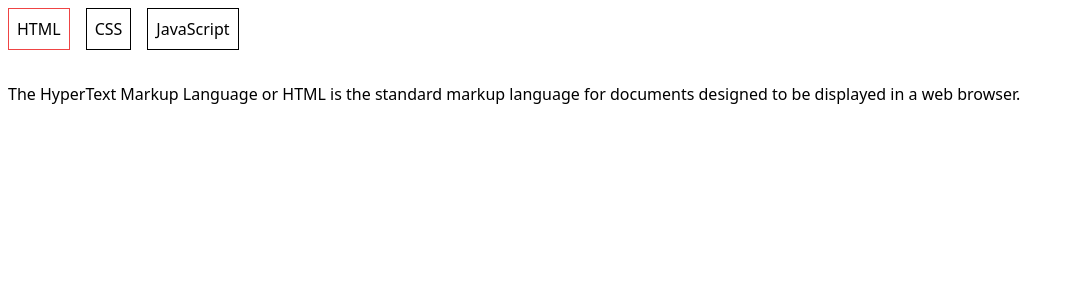
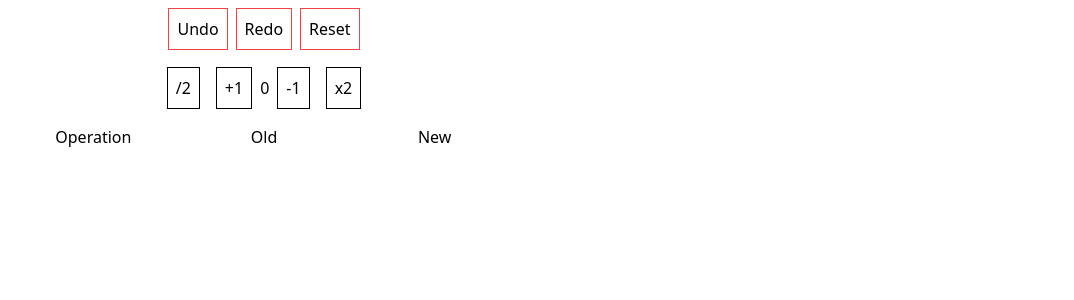
Before and after one commit to chaukhoa97/practicing, a React (Vite) app: page / in a window 1280 px wide. Shown: the top 300 px of the page, without its empty margins (0-1074 px from the left). Built offline with nearby package versions, Linux system fonts and the light colour scheme.

Commit message:
Implement Undoable Counter

```diff
--- a/src/App.jsx
+++ b/src/App.jsx
@@ -5,7 +5,6 @@ import GenerateTable from './GreatFrontEnd.com/GenerateTable/GenerateTable'
 import HolyGrail from './GreatFrontEnd.com/HolyGrail/HolyGrail'
 import ProgressBar from './GreatFrontEnd.com/ProgressBar/ProgressBar'
 import ProgressBars from './GreatFrontEnd.com/ProgressBars/ProgressBars'
-ProgressBars
 import TemperatureConverter from './GreatFrontEnd.com/TemperatureConverter/TemperatureConverter'
 import MortgageCalculator from './GreatFrontEnd.com/MortgageCalculator/MortgageCalculator'
 import Tweet from './GreatFrontEnd.com/Tweet/Tweet'
@@ -24,12 +23,13 @@ import JobBoard from './GreatFrontEnd.com/Job Board/JobBoard'
 import SignUpForm from './GreatFrontEnd.com/Sign Up Form/SignUpForm'
 import Stopwatch from './GreatFrontEnd.com/Stopwatch/Stopwatch'
 import TransferList from './GreatFrontEnd.com/Transfer List/TransferList'
+import UndoableCounter from './GreatFrontEnd.com/Undoable Counter/UndoableCounter'
 
 function App() {
   return (
     <>
-      {/* <Accordion sections={SECTIONS} /> */}
-      <Tabs sections={SECTIONS} />
+      {/* <Accordion sections={SECTIONS} />
+      <Tabs sections={SECTIONS} /> */}
       {/* <JobBoard />
       <ContactForm />
       <FlightBooker />
@@ -58,8 +58,9 @@ function App() {
       <DigitalClock />
       <TicTacToe />
       <SignUpForm />
-      <Stopwatch /> */}
-      {/* <TransferList data={TRANSFER_LIST_DATA} /> */}
+      <Stopwatch />
+      <TransferList data={TRANSFER_LIST_DATA} /> */}
+      <UndoableCounter />
     </>
   )
 }
--- a/src/GreatFrontEnd.com/Transfer List/TransferList.jsx
+++ b/src/GreatFrontEnd.com/Transfer List/TransferList.jsx
@@ -1,75 +1,59 @@
 import { useState, useEffect, useCallback, useRef, useContext } from 'react'
 
 export default function TransferList({ data }) {
-  const [itemLists, setItemLists] = useState(data)
+  const [items, setItems] = useState(data)
   const [checkedIds, setCheckedIds] = useState(() => {
-    return { list1: new Set(), list2: new Set() }
+    return new Set([])
   })
+
+  const list1Items = items.filter((item) => item.listId === 1)
+  const list2Items = items.filter((item) => item.listId === 2)
+
+  const handleTransferAll = (direction) => {
+    setItems((items) => {
+      return items.map((item) => {
+        return { ...item, listId: direction === 'rtl' ? 1 : 2 }
+      })
+    })
+  }
 
   const handleCheck = (id) => {
     setCheckedIds((c) => {
-      const newIds = { list1: new Set(c.list1), list2: new Set(c.list2) }
-      const itemInList1 = itemLists.list1.find((item) => item.id === id)
-      if (itemInList1) {
-        newIds.list1.has(id) ? newIds.list1.delete(id) : newIds.list1.add(id)
-      } else {
-        newIds.list2.has(id) ? newIds.list2.delete(id) : newIds.list2.add(id)
-      }
-      return newIds
+      const newSet = new Set(c)
+      newSet.has(id) ? newSet.delete(id) : newSet.add(id)
+      return newSet
     })
   }
 
-  const handleTransferAll = (direction) => {
-    if (direction === 'rtl') {
-      setItemLists((d) => {
-        return { list1: [...d.list1, ...d.list2], list2: [] }
+  const handleTransfer = (direction) => {
+    const affectedIds =
+      direction === 'rtl'
+        ? list2Items
+            .filter((item) => checkedIds.has(item.id))
+            .map((item) => item.id)
+        : list1Items
+            .filter((item) => checkedIds.has(item.id))
+            .map((item) => item.id)
+
+    setItems((items) => {
+      return items.map((item) => {
+        if (affectedIds.includes(item.id)) {
+          return { ...item, listId: direction === 'rtl' ? 1 : 2 }
+        }
+        return item
       })
-    } else {
-      setItemLists((d) => {
-        return { list1: [], list2: [...d.list2, ...d.list1] }
-      })
-    }
-  }
-
-  const handleTransfer = (direction) => {
-    if (direction === 'rtl') {
-      setItemLists((d) => {
-        const transferedItems = itemLists.list2.filter((item) =>
-          checkedIds.list2.has(item.id),
-        )
-        const unchangedItems = itemLists.list2.filter(
-          (item) => !checkedIds.list2.has(item.id),
-        )
-        return {
-          list1: [...d.list1, ...transferedItems],
-          list2: unchangedItems,
-        }
-      })
-    } else {
-      setItemLists((d) => {
-        const transferedItems = itemLists.list1.filter((item) =>
-          checkedIds.list1.has(item.id),
-        )
-        const unchangedItems = itemLists.list1.filter(
-          (item) => !checkedIds.list1.has(item.id),
-        )
-        return {
-          list1: unchangedItems,
-          list2: [...d.list2, ...transferedItems],
-        }
-      })
-    }
+    })
   }
 
   return (
     <div className="m-2 flex divide-x-2">
       <ul className="px-4">
-        {itemLists.list1.map((item) => (
+        {list1Items.map((item) => (
           <li key={item.id}>
             <input
               type="checkbox"
               id={item.id}
-              checked={checkedIds.list1.has(item.id)}
+              checked={checkedIds.has(item.id)}
               onChange={() => handleCheck(item.id)}
             />
             <label htmlFor={item.id}>{item.label}</label>
@@ -78,37 +62,37 @@ export default function TransferList({ data }) {
       </ul>
       <div className="px-4">
         <button
-          className="block border border-black p-2"
+          className="block border border-black px-2 py-0.5"
           onClick={() => handleTransferAll('rtl')}
         >
           {'<<'}
         </button>
         <button
-          className="block border border-black p-2"
+          className="block border border-black px-2 py-0.5"
           onClick={() => handleTransfer('rtl')}
         >
           {'<'}
         </button>
         <button
-          className="block border border-black p-2"
+          className="block border border-black px-2 py-0.5"
           onClick={() => handleTransfer('ltr')}
         >
           {'>'}
         </button>
         <button
-          className="block border border-black p-2"
+          className="block border border-black px-2 py-0.5"
           onClick={() => handleTransferAll('ltr')}
         >
           {'>>'}
         </button>
       </div>
       <ul className="px-4">
-        {itemLists.list2.map((item) => (
+        {list2Items.map((item) => (
           <li key={item.id}>
             <input
               type="checkbox"
               id={item.id}
-              checked={checkedIds.list2.has(item.id)}
+              checked={checkedIds.has(item.id)}
               onChange={() => handleCheck(item.id)}
             />
             <label htmlFor={item.id}>{item.label}</label>
--- /dev/null
+++ b/src/GreatFrontEnd.com/Undoable Counter/UndoableCounter.jsx
@@ -0,0 +1,115 @@
+import { useState } from 'react'
+import { cn } from '../../util'
+
+const INITIAL_VALUE = 0
+const OPERATIONS = ['/2', '-1', '+1', 'x2']
+
+export default function UndoableCounter() {
+  const [history, setHistory] = useState([])
+  const [cached, setCached] = useState([])
+  const latestValue = history.at(-1)?.newValue || INITIAL_VALUE
+
+  const handleOperationEvents = (type) => {
+    switch (type) {
+      case '/2':
+        setHistory([
+          ...history,
+          { operation: '/2', oldValue: latestValue, newValue: latestValue / 2 },
+        ])
+        break
+      case '-1':
+        setHistory([
+          ...history,
+          { operation: '-1', oldValue: latestValue, newValue: latestValue - 1 },
+        ])
+        break
+      case '+1':
+        setHistory([
+          ...history,
+          { operation: '+1', oldValue: latestValue, newValue: latestValue + 1 },
+        ])
+        break
+      case 'x2':
+        setHistory([
+          ...history,
+          { operation: 'x2', oldValue: latestValue, newValue: latestValue * 2 },
+        ])
+        break
+    }
+  }
+
+  const handleUndo = () => {
+    const newHistory = [...history]
+    const removedElement = newHistory.pop()
+    setHistory(newHistory)
+
+    setCached([...cached, removedElement])
+  }
+
+  const handleRedo = () => {
+    const newCached = [...cached]
+    const removedElement = newCached.pop()
+    setCached(newCached)
+
+    setHistory([...history, removedElement])
+  }
+
+  return (
+    <div className="m-2 flex max-w-lg flex-col items-center">
+      <div className="mb-4">
+        <button
+          className="border border-black p-2 disabled:border-red-500"
+          onClick={handleUndo}
+          disabled={history.length === 0}
+        >
+          Undo
+        </button>
+        <button
+          className="mx-2 border border-black p-2 disabled:border-red-500"
+          onClick={handleRedo}
+          disabled={cached.length === 0}
+        >
+          Redo
+        </button>
+        <button
+          className="border border-black p-2 disabled:border-red-500"
+          disabled={history.length === 0}
+          onClick={() => setHistory([])}
+        >
+          Reset
+        </button>
+      </div>
+      <hr></hr>
+      <div className="mb-4 flex items-center">
+        <span className="order-1">{latestValue}</span>
+        {/* order-0, order-1, order-2, order-3 */}
+        {OPERATIONS.map((operation, index) => (
+          <button
+            key={operation}
+            className={cn('mx-2 border border-black p-2', `order-${index}`)}
+            onClick={() => handleOperationEvents(operation)}
+          >
+            {operation}
+          </button>
+        ))}
+      </div>
+      <div className="w-full">
+        <div className="flex justify-center">
+          <p className="basis-1/3 text-center">Operation</p>
+          <p className="basis-1/3 text-center">Old</p>
+          <p className="basis-1/3 text-center">New</p>
+        </div>
+        {history.map(({ operation, oldValue, newValue }, index) => (
+          <div
+            key={index}
+            className="flex justify-center border-t border-black"
+          >
+            <span className="basis-1/3 text-center">{operation}</span>
+            <span className="basis-1/3 text-center">{oldValue}</span>
+            <span className="basis-1/3 text-center">{newValue}</span>
+          </div>
+        ))}
+      </div>
+    </div>
+  )
+}
--- /dev/null
+++ b/src/GreatFrontEnd.com/Undoable Counter/UndoableCounter.md
@@ -0,0 +1 @@
+![Example](https://www.greatfrontend.com/img/questions/undoable-counter/undoable-counter-example.png)
--- a/src/data.js
+++ b/src/data.js
@@ -31,41 +31,45 @@ export const TODOS = [
   },
 ]
 
-export const TRANSFER_LIST_DATA = {
-  list1: [
+export const TRANSFER_LIST_DATA = [
   {
     id: 1,
+    listId: 1,
     label: 'HTML',
   },
   {
     id: 2,
+    listId: 1,
     label: 'CSS',
   },
   {
     id: 3,
+    listId: 1,
     label: 'JavaScript',
   },
   {
     id: 4,
+    listId: 1,
     label: 'TypeScript',
   },
-  ],
-  list2: [
   {
     id: 5,
+    listId: 2,
     label: 'Vue',
   },
   {
     id: 6,
+    listId: 2,
     label: 'React',
   },
   {
     id: 7,
+    listId: 2,
     label: 'Angular',
   },
   {
     id: 8,
+    listId: 2,
     label: 'Svelte',
   },
-  ],
-}
+]
```
Also changed, not shown: src/GreatFrontEnd.com/Transfer List/TransferList.md (+8 -5 lines). Lines whose indentation alone changed are shown as unchanged.
